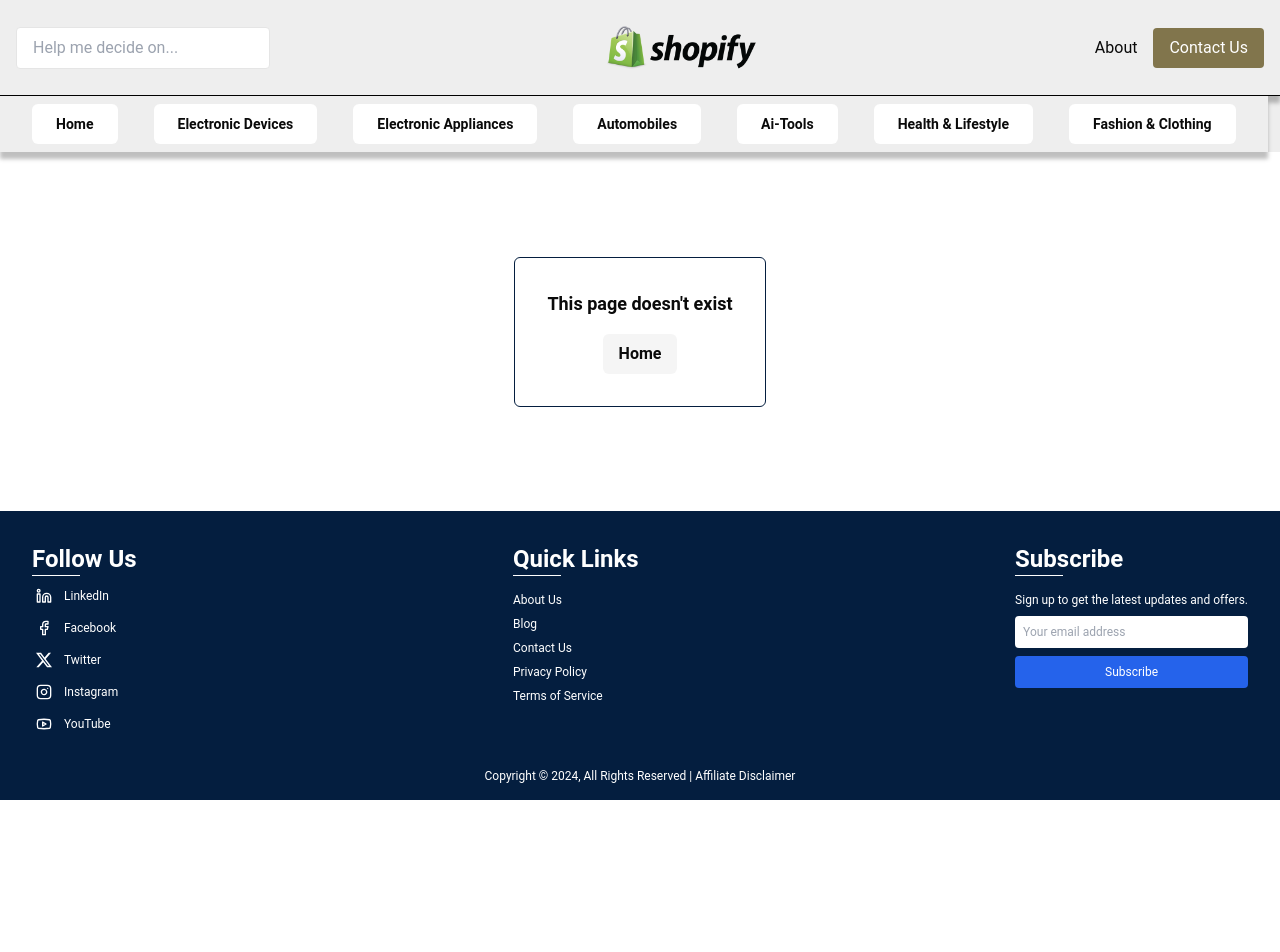
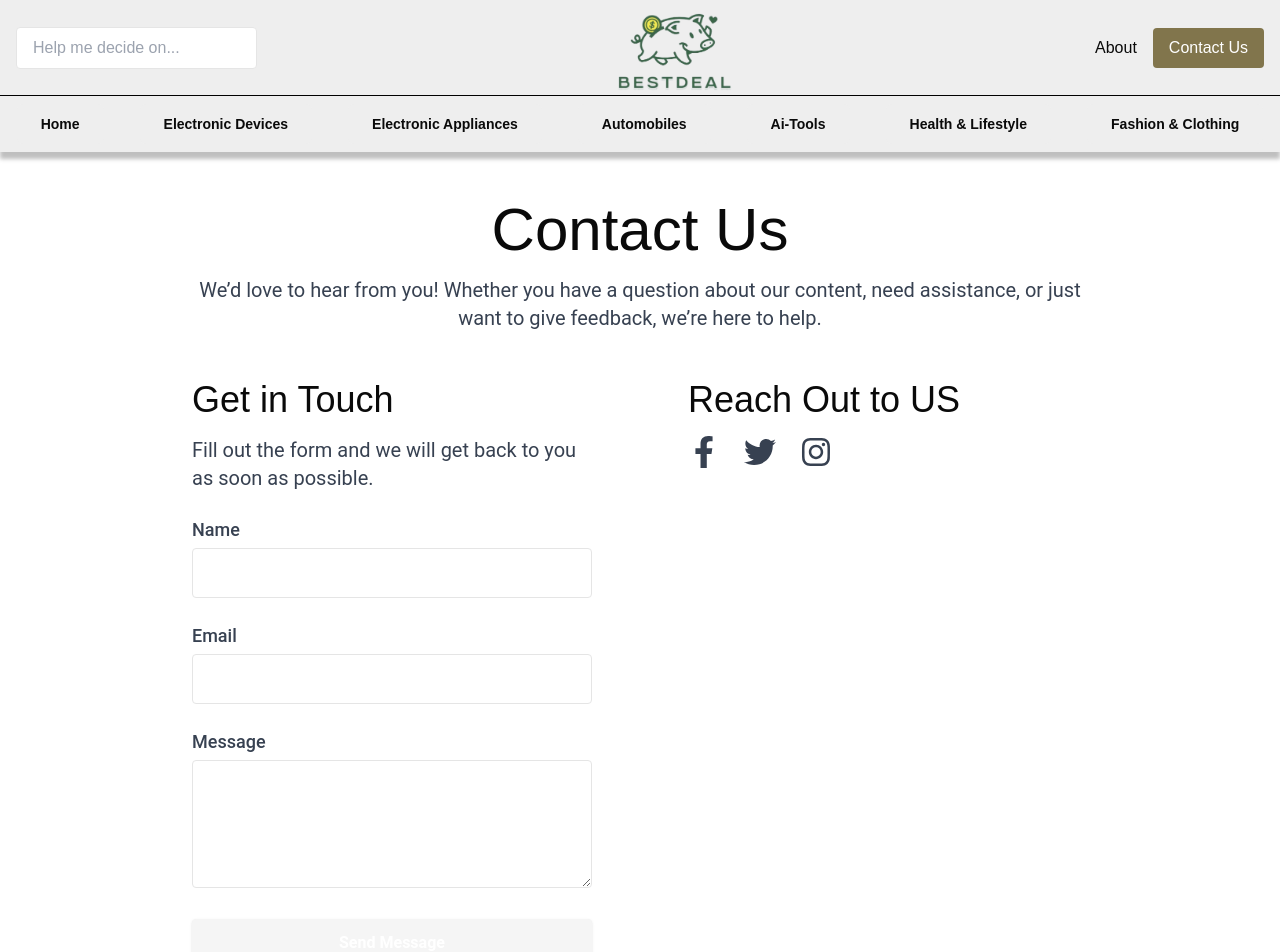
Before and after one commit to AyushSingh916/aff_marketing, a Next.js app: page /contact in a window 1280 px wide. Before the commit this address had no page. Shown: the top 952 px of the page. Before the commit the page ends 800 px from the top, so only its background shows below. Built offline with nearby package versions, Linux system fonts and the light colour scheme.

Commit message:
forth commit

```diff
--- a/app/Footer.tsx
+++ b/app/Footer.tsx
@@ -26,7 +26,7 @@ function XIcon({ size, className }: { size: string, className?: string } = { siz
 
 function Footer() {
   return (
-    <footer className="mt-auto flex flex-col lg:items-center bg-dwd-primary text-white text-xs w-full h-fit px-8 py-4 gap-8">
+    <footer className="mt-auto flex flex-col lg:items-center bg-black text-white text-xs w-full h-fit px-8 py-4 gap-8">
       <div className='w-full flex flex-col lg:flex-row gap-4 items-start justify-between max-w-7xl'>
         <div className="flex flex-col w-fit gap-2">
           <h2 className="w-fit font-bold text-lg lg:text-2xl mt-4 half-underline">Follow Us</h2>
--- a/app/Header.tsx
+++ b/app/Header.tsx
@@ -1,6 +1,6 @@
 'use client';
 
-import { useState, useEffect, useRef, MouseEvent } from 'react';
+import { useState, useEffect, useRef } from 'react';
 import { ChevronDownIcon, MenuIcon } from 'lucide-react';
 import Link from 'next/link';
 import Image from 'next/image';
@@ -36,7 +36,7 @@ const Header: React.FC = () => {
   };
 
   useEffect(() => {
-    const handleClickOutside = (event: MouseEvent) => {
+    const handleClickOutside = (event: Event) => {
       if (menuRef.current && !menuRef.current.contains(event.target as Node)) {
         setOpenedItem(null);
       }
@@ -71,7 +71,7 @@ const Header: React.FC = () => {
     <header className="flex flex-col w-full h-fit font-star-jedi" style={{ backgroundColor: '#EEEEEE' }}>
       <div className="flex items-center justify-between h-16 lg:h-24 px-4 border-b border-black" style={{ boxShadow: '0px 7px 4px 0px rgba(0, 0, 0, 0.25)' }}>
         {/* Search Bar */}
-        <div className="hidden lg:flex items-center">
+        <div className="hidden lg:flex items-center" >
           <input
             type="text"
             placeholder="Help me decide on..."
@@ -96,7 +96,7 @@ const Header: React.FC = () => {
             About
           </Link>
           <Link
-            href="/contact-us"
+            href="/contact"
             className="text-white rounded px-4 py-2"
             style={{ backgroundColor: '#81754C' }}
           >
@@ -172,8 +172,8 @@ const Header: React.FC = () => {
               onMouseEnter={() => handleMouseEnter(item.text)}
               onMouseLeave={handleMouseLeave}
             >
-              <NavigationMenuLink asChild className={navigationMenuTriggerStyle()}>
-                <Link href={item.href}>
+              <NavigationMenuLink asChild className={navigationMenuTriggerStyle()} style={{ backgroundColor: '#EEEEEE' }}>
+                <Link href={item.href} >
                   <div className="hover:bg-accent p-2 rounded-md w-full font-bold">
                     {item.text}
                   </div>
--- /dev/null
+++ b/app/about/page.tsx
@@ -0,0 +1,60 @@
+'use client';
+
+import Image from 'next/image';
+import Link from 'next/link';
+
+const About: React.FC = () => {
+  return (
+    <div className="flex flex-col items-center py-12 px-6 lg:px-24">
+      <div className="w-full max-w-4xl text-center mb-12">
+        <h1 className="text-4xl lg:text-6xl font-star-jedi mb-4">About Us</h1>
+        <p className="text-lg lg:text-xl text-gray-700">
+          Welcome to Affiliate Marketing Hub, your number one source for all
+          things related to affiliate marketing. We&apos;re dedicated to providing
+          you the very best of resources, tips, and guides, with an emphasis on
+          quality content, comprehensive strategies, and actionable insights.
+        </p>
+      </div>
+      <div className="flex flex-col lg:flex-row items-center gap-12 lg:gap-24 w-full max-w-4xl">
+        <div className="w-full lg:w-1/2">
+          <Image
+            src="/about-image.jpg"
+            width={600}
+            height={400}
+            alt="About Us Image"
+            className="rounded shadow-lg"
+          />
+        </div>
+        <div className="w-full lg:w-1/2 text-left">
+          <h2 className="text-3xl lg:text-4xl font-star-jedi mb-4">
+            Our Mission
+          </h2>
+          <p className="text-lg lg:text-xl text-gray-700 mb-4">
+            Our mission is to empower individuals and businesses to achieve
+            their financial goals through effective affiliate marketing
+            strategies. We believe in transparency, integrity, and the power of
+            knowledge sharing.
+          </p>
+          <h2 className="text-3xl lg:text-4xl font-star-jedi mb-4">
+            Meet the Team
+          </h2>
+          <p className="text-lg lg:text-xl text-gray-700">
+            Our team consists of experienced marketers, content creators, and
+            technical experts who are passionate about helping you succeed in
+            the affiliate marketing space. We are committed to bringing you the
+            latest trends, tools, and techniques to stay ahead of the
+            competition.
+          </p>
+          <Link
+            href="/contact-us"
+            className="inline-block mt-6 px-6 py-3 bg-accent text-white font-bold rounded shadow hover:bg-accent-dark"
+          >
+            Get in Touch
+          </Link>
+        </div>
+      </div>
+    </div>
+  );
+};
+
+export default About;
--- /dev/null
+++ b/app/contact/page.tsx
@@ -0,0 +1,107 @@
+'use client';
+
+// pages/contact-us.tsx
+
+import { useState } from 'react';
+import { EnvelopeIcon, PhoneIcon } from '@heroicons/react/24/solid';
+import { FaFacebookF, FaTwitter, FaInstagram } from 'react-icons/fa';
+import Image from 'next/image';
+
+const ContactUs: React.FC = () => {
+  const [name, setName] = useState('');
+  const [email, setEmail] = useState('');
+  const [message, setMessage] = useState('');
+  const [submitted, setSubmitted] = useState(false);
+
+  const handleSubmit = (e: React.FormEvent) => {
+    e.preventDefault();
+    // Handle form submission logic here, such as sending the data to an API
+    setSubmitted(true);
+  };
+
+  return (
+    <div className="flex flex-col items-center py-12 px-6 lg:px-24">
+      <div className="w-full max-w-4xl text-center mb-12">
+        <h1 className="text-4xl lg:text-6xl font-star-jedi mb-4">Contact Us</h1>
+        <p className="text-lg lg:text-xl text-gray-700">
+          We’d love to hear from you! Whether you have a question about our content, need assistance, or just want to give feedback, we’re here to help.
+        </p>
+      </div>
+      <div className="flex flex-col lg:flex-row gap-12 lg:gap-24 w-full max-w-4xl">
+        <div className="w-full lg:w-1/2 text-left">
+          <h2 className="text-3xl lg:text-4xl font-star-jedi mb-4">Get in Touch</h2>
+          <p className="text-lg lg:text-xl text-gray-700 mb-6">
+            Fill out the form and we will get back to you as soon as possible.
+          </p>
+          <form onSubmit={handleSubmit} className="flex flex-col gap-6">
+            <div>
+              <label htmlFor="name" className="block text-lg font-medium text-gray-700">
+                Name
+              </label>
+              <input
+                id="name"
+                type="text"
+                value={name}
+                onChange={(e) => setName(e.target.value)}
+                required
+                className="mt-1 p-3 border rounded w-full focus:ring-2 focus:ring-accent focus:border-transparent"
+              />
+            </div>
+            <div>
+              <label htmlFor="email" className="block text-lg font-medium text-gray-700">
+                Email
+              </label>
+              <input
+                id="email"
+                type="email"
+                value={email}
+                onChange={(e) => setEmail(e.target.value)}
+                required
+                className="mt-1 p-3 border rounded w-full focus:ring-2 focus:ring-accent focus:border-transparent"
+              />
+            </div>
+            <div>
+              <label htmlFor="message" className="block text-lg font-medium text-gray-700">
+                Message
+              </label>
+              <textarea
+                id="message"
+                value={message}
+                onChange={(e) => setMessage(e.target.value)}
+                required
+                className="mt-1 p-3 border rounded w-full h-32 focus:ring-2 focus:ring-accent focus:border-transparent"
+              />
+            </div>
+            <button
+              type="submit"
+              className="px-6 py-3 bg-accent text-white font-bold rounded shadow hover:bg-accent-dark focus:outline-none focus:ring-2 focus:ring-offset-2 focus:ring-accent"
+            >
+              Send Message
+            </button>
+          </form>
+          {submitted && (
+            <div className="mt-6 text-center text-lg text-gray-700">
+              Thank you for your message. We will get back to you shortly.
+            </div>
+          )}
+        </div>
+        <div className="w-full lg:w-1/2">
+          <h2 className="text-3xl lg:text-4xl font-star-jedi mb-4">Reach Out to US</h2>
+          <div className="flex gap-6">
+            <a href="https://www.facebook.com" target="_blank" rel="noopener noreferrer">
+              <FaFacebookF className="h-8 w-8 text-gray-700 hover:text-accent transition-colors" />
+            </a>
+            <a href="https://www.twitter.com" target="_blank" rel="noopener noreferrer">
+              <FaTwitter className="h-8 w-8 text-gray-700 hover:text-accent transition-colors" />
+            </a>
+            <a href="https://www.instagram.com" target="_blank" rel="noopener noreferrer">
+              <FaInstagram className="h-8 w-8 text-gray-700 hover:text-accent transition-colors" />
+            </a>
+          </div>
+        </div>
+      </div>
+    </div>
+  );
+};
+
+export default ContactUs;
--- a/app/globals.css
+++ b/app/globals.css
@@ -5,8 +5,12 @@
 @import url('https://fonts.googleapis.com/css2?family=Mulish:ital,wght@0,200..1000;1,200..1000&family=Poppins:ital,wght@0,100;0,200;0,300;0,400;0,500;0,600;0,700;0,800;0,900;1,100;1,200;1,300;1,400;1,500;1,600;1,700;1,800;1,900&family=Raleway:ital,wght@0,100..900;1,100..900&family=Roboto:ital,wght@0,100;0,300;0,400;0,500;0,700;0,900;1,100;1,300;1,400;1,500;1,700;1,900&display=swap');
 
 @font-face {
-  font-family: 'PP Neue Montreal';
-  src: url('/fonts/ppneuemontreal-medium.ttf') format('truetype');
+  font-family: 'Star Jedi';
+  src: url('/fonts/star-jedi-font/StarJedi-DGRW.ttf') format('truetype');
+}
+
+.font-star-jedi {
+  font-family: 'Star Jedi', sans-serif;
 }
 
 @layer base {
--- a/app/page.tsx
+++ b/app/page.tsx
@@ -6,7 +6,6 @@ const Home = () => {
   return (
     <main className="flex flex-col items-center py-8 min-h-screen" style={{ backgroundColor: '#E6E6E6' }} >
       <section className="w-full max-w-7xl px-4" style={{ width: '90%' }}>
-        {/* <h1 className="text-4xl font-bold mb-8">Home</h1> */}
         <div className="flex flex-col lg:flex-row gap-8">
           {/* Daily Deals Section */}
           <div
@@ -14,10 +13,10 @@ const Home = () => {
             style={{
               background: '#D9D9D91A',
               boxShadow: `
-                -31.2px 31.2px 31.2px 0px #AEAEAE66 inset,
-                -15.6px 15.6px 15.6px 0px #FFFFFF66 inset,
-                31.2px -31.2px 31.2px 0px #FFFFFF66 inset,
-                15.6px -15.6px 15.6px 0px #AEAEAE66 inset
+                -15px 15px 20px rgba(0, 0, 0, 0.1),
+                -10px 10px 14px rgba(0, 0, 0, 0.08),
+                15px -15px 20px rgba(255, 255, 255, 0.8) inset,
+                10px -10px 14px rgba(255, 255, 255, 0.6) inset
               `,
             }}
           >
@@ -37,20 +36,7 @@ const Home = () => {
               </p>
               <p className="text-gray-500 text-sm">50% off from Amazon</p>
             </div>
-            <div className="mb-8">
-              <Image
-                src="/laptop_stand.jpg"
-                alt="Laptop Stand"
-                width={100}
-                height={100}
-                className="w-full h-auto object-cover mb-2"
-              />
-              <h3 className="text-xl font-semibold">Laptop Stand</h3>
-              <p className="text-gray-500 text-sm">
-                $20 <span className="text-green-500 font-bold">$10</span>
-              </p>
-              <p className="text-gray-500 text-sm">50% off from Amazon</p>
-            </div>
+            {/* Add more deal items here */}
           </div>
 
           {/* Main Content Section */}
@@ -59,10 +45,10 @@ const Home = () => {
             style={{
               background: '#D9D9D91A',
               boxShadow: `
-                -31.2px 31.2px 31.2px 0px #AEAEAE66 inset,
-                -15.6px 15.6px 15.6px 0px #FFFFFF66 inset,
-                31.2px -31.2px 31.2px 0px #FFFFFF66 inset,
-                15.6px -15.6px 15.6px 0px #AEAEAE66 inset
+                -15px 15px 20px rgba(0, 0, 0, 0.1),
+                -10px 10px 14px rgba(0, 0, 0, 0.08),
+                15px -15px 20px rgba(255, 255, 255, 0.8) inset,
+                10px -10px 14px rgba(255, 255, 255, 0.6) inset
               `,
             }}
           >
@@ -87,10 +73,10 @@ const Home = () => {
             style={{
               background: '#D9D9D91A',
               boxShadow: `
-                -31.2px 31.2px 31.2px 0px #AEAEAE66 inset,
-                -15.6px 15.6px 15.6px 0px #FFFFFF66 inset,
-                31.2px -31.2px 31.2px 0px #FFFFFF66 inset,
-                15.6px -15.6px 15.6px 0px #AEAEAE66 inset
+                -15px 15px 20px rgba(0, 0, 0, 0.1),
+                -10px 10px 14px rgba(0, 0, 0, 0.08),
+                15px -15px 20px rgba(255, 255, 255, 0.8) inset,
+                10px -10px 14px rgba(255, 255, 255, 0.6) inset
               `,
             }}
           >
@@ -106,21 +92,7 @@ const Home = () => {
                   Trending Stocks you should invest in
                 </Link>
               </li>
-              <li className="mb-4">
-                <Link href="#" className="text-blue-500 hover:underline">
-                  Trending Stocks you should invest in
-                </Link>
-              </li>
-              <li className="mb-4">
-                <Link href="#" className="text-blue-500 hover:underline">
-                  Trending Stocks you should invest in
-                </Link>
-              </li>
-              <li className="mb-4">
-                <Link href="#" className="text-blue-500 hover:underline">
-                  Trending Stocks you should invest in
-                </Link>
-              </li>
+              {/* Add more latest updates */}
             </ul>
           </div>
         </div>
--- a/package.json
+++ b/package.json
@@ -9,6 +9,7 @@
     "lint": "next lint --fix"
   },
   "dependencies": {
+    "@heroicons/react": "^2.1.3",
     "@radix-ui/react-dialog": "^1.0.5",
     "@radix-ui/react-hover-card": "^1.0.7",
     "@radix-ui/react-navigation-menu": "^1.1.4",
```
Also changed, not shown: .eslintrc.json, public/logo.png, 1 other file (tests, documents, lock files or other folders).
